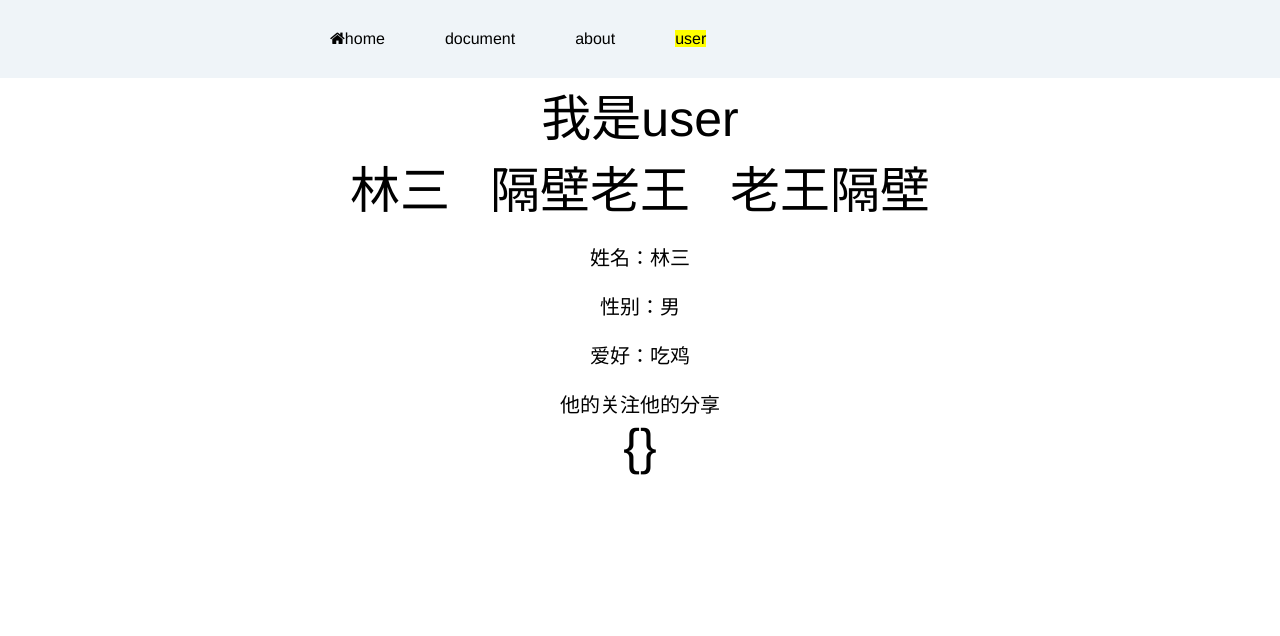
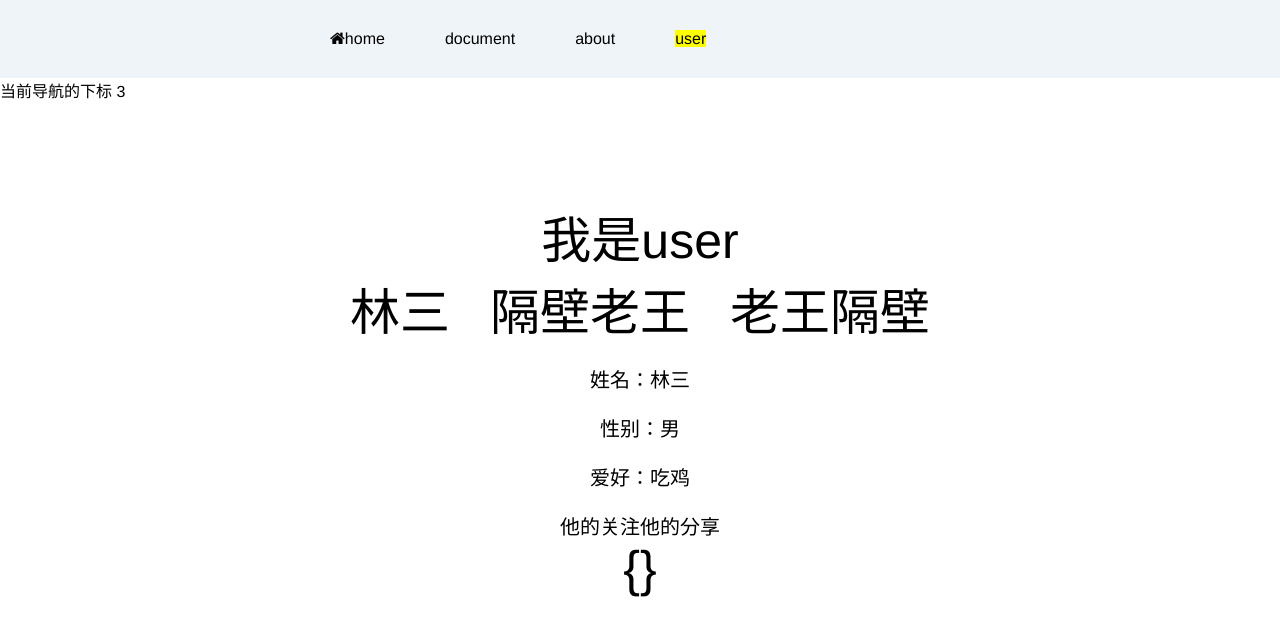
Before and after one commit to cat-kun/vue-cli-demo, a Vue app: page /user/1/1 in a window 1280 px wide. Shown: the top 636 px of the page. Built offline with nearby package versions, Linux system fonts and the light colour scheme.

Commit message:
添加 过渡动画

```diff
--- a/src/App.vue
+++ b/src/App.vue
@@ -19,19 +19,42 @@
             </ul>
         </div>
         <router-view name="slider"></router-view>
-        <transition>
+        <transition :name="names" mode="out-in">
             <router-view class="center"></router-view>
         </transition>
+
+        当前导航的下标
+        {{ $route.meta.index }}
     </div>
 </template>
 
 <script>
 export default {
-    name: 'app'
+    name: 'app',
+    watch: {
+        $route (to,from){
+            console.log(to.meta.index);     //目标导航下标
+            console.log(from.meta.index);     //离开导航下标
+            if(to.meta.index < from.meta.index){
+                this.names = 'right'
+            }else{
+                this.names = 'left'
+            }
+        }
+    },
+    data (){
+        return {
+            index: '/home',
+            names: 'left'
+        }
+    }
 }
 </script>
 
-<style >
+<style>
+html{
+    overflow-x: hidden;
+}
  .v-enter{
      opacity: 0;
  }
@@ -52,4 +75,21 @@ export default {
  .v-leave-active{
      transition: 1s;
  }
+ .left-enter{
+     transform: translateX(100%);
+ }
+ .left-enter-to{
+     transform: translateX(0);
+ }
+ .left-enter-active,
+ .left-leave-active{
+     transition: 1s;
+ }
+ .left-leave{
+     transform: translateX(0);
+ }
+ .left-leave-to{
+     transform: translateX(100%);
+ }
+
 </style>
--- a/src/assets/css/home.css
+++ b/src/assets/css/home.css
@@ -41,6 +41,11 @@ a {
 .center {
   text-align: center;
   font-size: 50px;
+  width: 100%;
+  height: 100%;
+  position: absolute;
+  left: 0;
+  top: 200px;
 }
 
 .is-active {
--- a/src/router/index.js
+++ b/src/router/index.js
@@ -40,11 +40,23 @@ let router = new VueRouter({
     routes: [
         {
             path: '/',
-            component: home
+            component: home,
+            meta: {
+                index: 0
+            }
+        },
+        {
+            path: '/home',
+            name: 'Home',
+            component: home,
+            alias: '/index'
         },
         {
             path: '/document',
             name: 'Document',
+            meta: {
+                index: 1
+            },
             components: {
                 default: document,
                 slider: slider
@@ -57,7 +69,10 @@ let router = new VueRouter({
                 {
                     path: '', //默认的子路由
                     name: 'About',
-                    component: study
+                    component: study,
+                    meta: {
+                        index: 2
+                    }
                 },
                 {
                     path: '/work',
@@ -73,7 +88,10 @@ let router = new VueRouter({
         },
         {
             path: '/user/:type?/:userId?', // ? userId 可有可无
-            component: user
+            component: user,
+            meta: {
+                index: 3
+            }
         },
         {
             path: '*',
```
